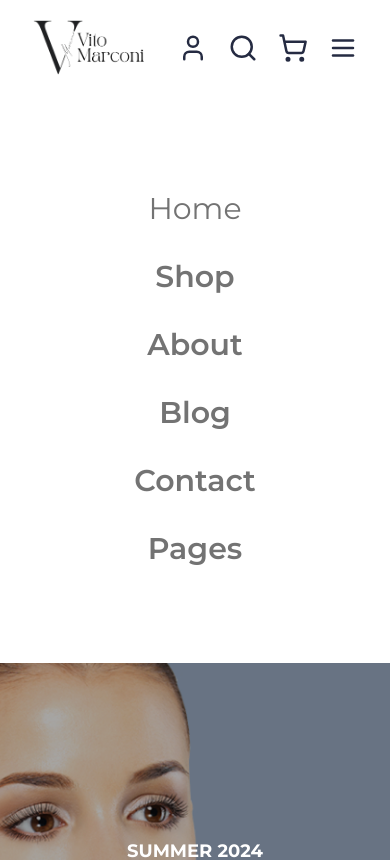
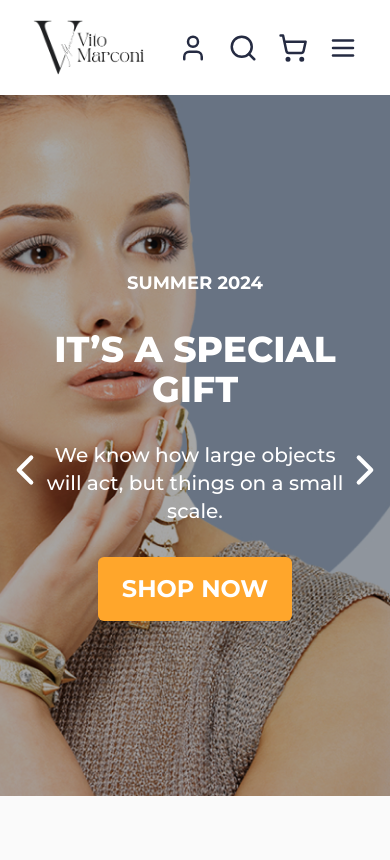
Before and after one commit to irfansubasi/e-commerce, a React (Vite) app: page / in a window 390 px wide. Shown: the top 860 px of the page. Built offline with nearby package versions, Linux system fonts and the light colour scheme.

Commit message:
fix navbar hamburger menu

```diff
--- a/src/layouts/Header.jsx
+++ b/src/layouts/Header.jsx
@@ -10,10 +10,18 @@ import {
   Youtube,
   Facebook,
   Heart,
+  X,
 } from 'lucide-react';
+import { useState } from 'react';
 import { Link } from 'react-router-dom';
 
 export default function Header() {
+  const [menuOpen, setMenuUpen] = useState(false);
+
+  const toggleMenu = () => {
+    setMenuUpen((prevState) => !prevState);
+  };
+
   return (
     <header>
       <div className="navbar-solid hidden md:flex bg-primary text-white items-center justify-between px-14">
@@ -45,7 +53,13 @@ export default function Header() {
           <User size={30} className="text-txt" />
           <Search size={30} className="text-txt" />
           <ShoppingCart size={30} className="text-txt" />
+          <button onClick={toggleMenu} aria-label="Toggle Menu">
+            {menuOpen ? (
+              <X size={30} className="text-txt" />
+            ) : (
               <Menu size={30} className="text-txt" />
+            )}
+          </button>
         </div>
         <nav className="hidden md:block">
           <ul className="md:flex text-secondTxt gap-8 items-center md:flex-row">
@@ -81,40 +95,62 @@ export default function Header() {
           <Heart size={18} />
         </div>
       </div>
-      <nav>
-        <ul className="md:hidden text-secondTxt flex flex-col gap-8 items-center py-24 md:flex-row">
+      {menuOpen && (
+        <nav className="md:hidden">
+          <ul className="text-secondTxt flex flex-col gap-8 items-center py-24">
             <li>
-            <Link to="/" className="mobile-menu">
+              <Link to="/" className="mobile-menu" onClick={toggleMenu}>
                 Home
               </Link>
             </li>
             <li>
-            <Link className="mobile-menu font-semibold" to="/">
+              <Link
+                className="mobile-menu font-semibold"
+                to="/"
+                onClick={toggleMenu}
+              >
                 Shop
               </Link>
             </li>
             <li>
-            <Link className="mobile-menu font-semibold" to="/">
+              <Link
+                className="mobile-menu font-semibold"
+                to="/"
+                onClick={toggleMenu}
+              >
                 About
               </Link>
             </li>
             <li>
-            <Link className="mobile-menu font-semibold" to="/">
+              <Link
+                className="mobile-menu font-semibold"
+                to="/"
+                onClick={toggleMenu}
+              >
                 Blog
               </Link>
             </li>
             <li>
-            <Link className="mobile-menu font-semibold" to="/">
+              <Link
+                className="mobile-menu font-semibold"
+                to="/"
+                onClick={toggleMenu}
+              >
                 Contact
               </Link>
             </li>
             <li>
-            <Link className="mobile-menu font-semibold" to="/">
+              <Link
+                className="mobile-menu font-semibold"
+                to="/"
+                onClick={toggleMenu}
+              >
                 Pages
               </Link>
             </li>
           </ul>
         </nav>
+      )}
     </header>
   );
 }
```
Lines whose indentation alone changed are shown as unchanged.
